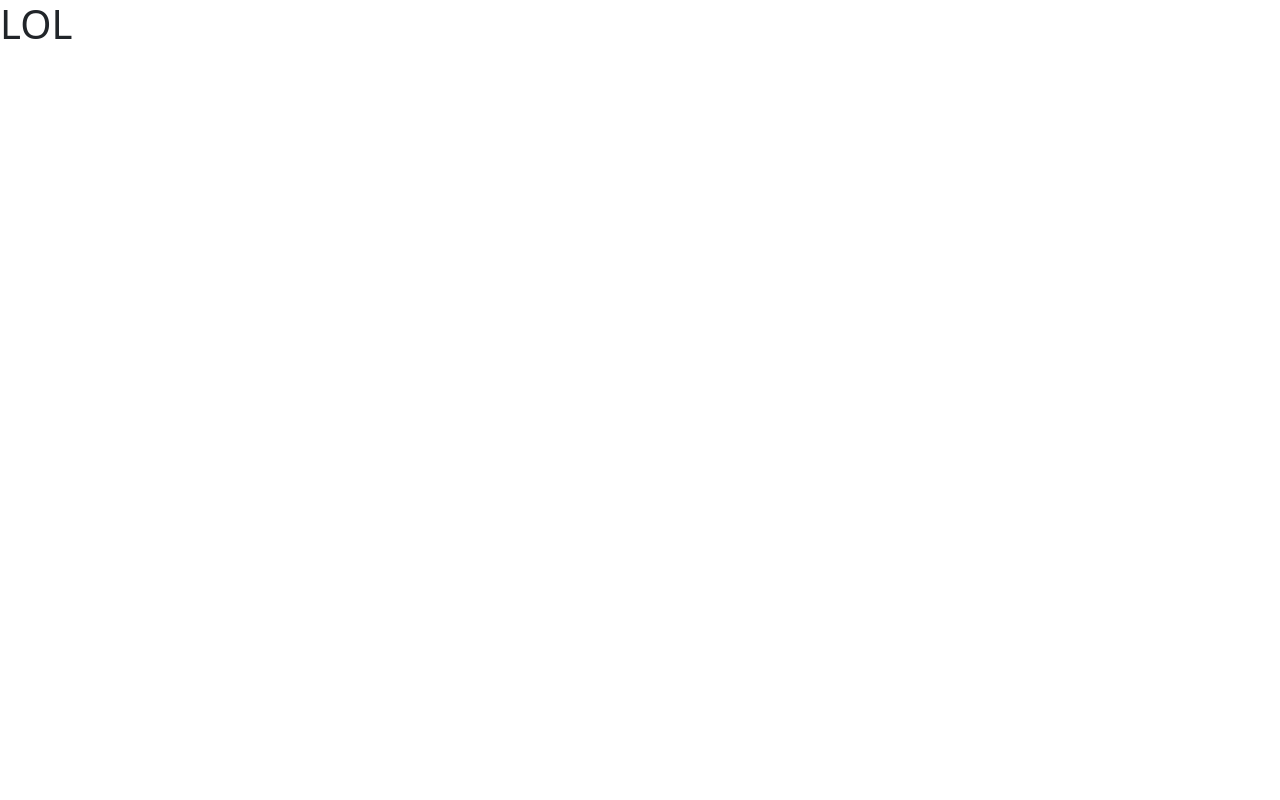
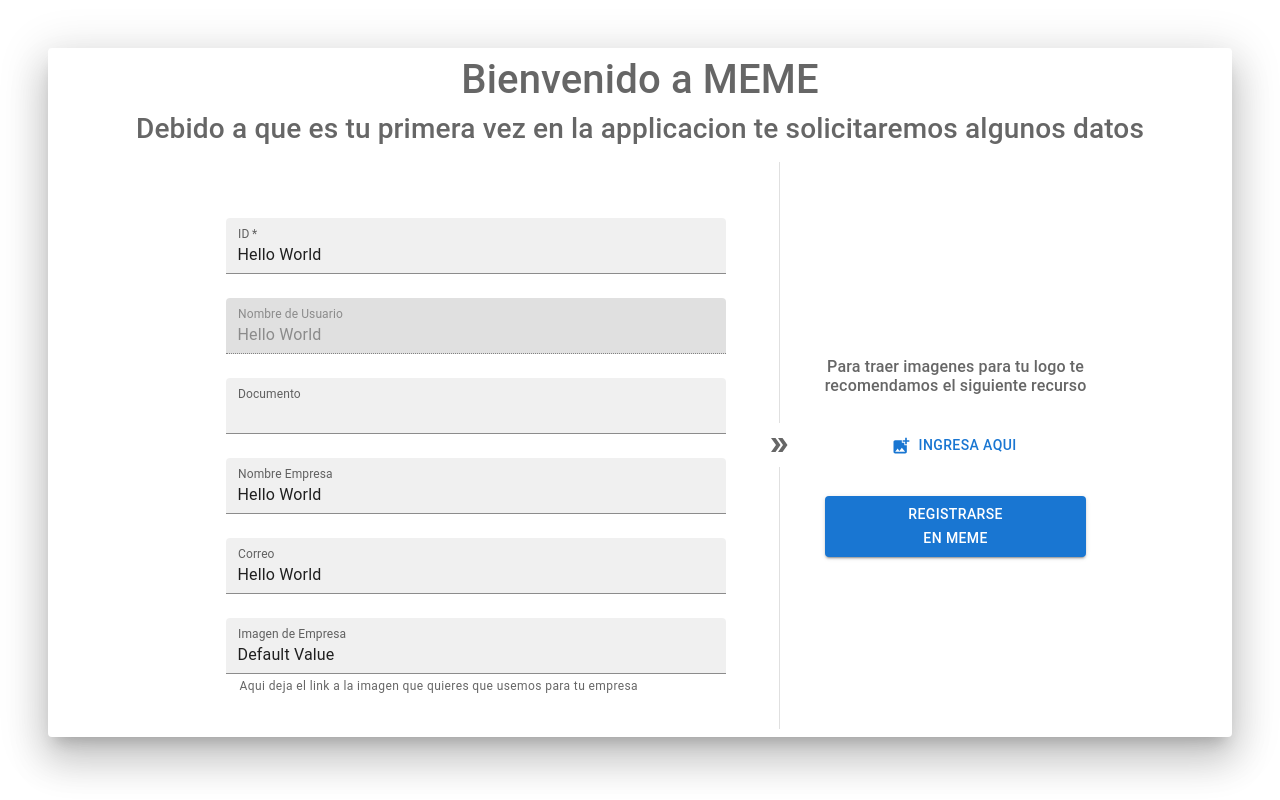
Before and after one commit to MEME-DEVELOP/FrontEnd, a React (Create React App) app in the folder meme-front/: page /Registering in a window 1280 px wide. Built offline with nearby package versions, Linux system fonts and the light colour scheme.

Commit message:
Creando Registering Site y modificando cosas del home

```diff
--- a/meme-front/src/views/Home.jsx
+++ b/meme-front/src/views/Home.jsx
@@ -9,7 +9,8 @@ import Grid from '@mui/material/Grid';
 import UserSettings from "./UserSettings";
 import {Navigate} from 'react-router-dom';
 import Loading from "../components/Loading";
-import axios from 'axios';
+import {APIgetUserEmail} from "../API/UsuariosAPI";
+
 
 const Item = styled(Paper)(({ theme }) => ({
     backgroundColor: theme.palette.mode === 'dark' ? '#1A2027' : '#fff',
@@ -32,18 +33,14 @@ const Home = () => {
     }, []);
 
     const getUserData = () => {
-        axios.get('http://localhost:8000/UsuarioD/', {
-            params: {
-                correo: user.email
-            }
-        }).then(result=>{
-            if (result.data[0] === undefined) {
+        APIgetUserEmail(user.email).then(result =>{
+            if (result === 0) {
                 setIsInDB(false)
             } else{
                 setIsInDB(true)
             }
             setLoading(false)
-        }).catch(console.log);
+        })
     };
 
     if(isLoading){
@@ -51,7 +48,6 @@ const Home = () => {
     }
 
     if(!(isInDB)){
-        console.log("Entreee")
         return(
                 <div>
                     <Navigate to="/Registering" replace={true} />
--- a/meme-front/src/views/RegisteringSite.jsx
+++ b/meme-front/src/views/RegisteringSite.jsx
@@ -1,11 +1,112 @@
 import React from "react";
+import { styled } from '@mui/material/styles';
+import Paper from '@mui/material/Paper';
+import Stack from '@mui/material/Stack';
+import TextField from '@mui/material/TextField';
+import Divider from '@mui/material/Divider';
+import { Grid } from "@mui/material";
+import Button from '@mui/material/Button';
+import DoubleArrowIcon from '@mui/icons-material/DoubleArrow';
+import Link from '@mui/material/Link';
+import AddPhotoAlternateIcon from '@mui/icons-material/AddPhotoAlternate';
 
+const Item = styled(Paper)(({ theme }) => ({
+    backgroundColor: theme.palette.mode === 'dark' ? '#1A2027' : '#fff',
+    ...theme.typography.body2,
+    padding: theme.spacing(1),
+    textAlign: 'center',
+    color: theme.palette.text.secondary,
+    height: '100%',
+
+}));
 class RegisteringSite extends React.Component {
+
+
 
 
     render(){
         return(
-            <h1>LOL</h1>
+            <div class = "p-5">
+                <Item elevation = {24} sx = {{alignSelf:"center"}} >
+
+                    <h1>Bienvenido a MEME</h1>
+                    <h3>Debido a que es tu primera vez en la applicacion te solicitaremos algunos datos</h3>
+                    <Grid container spacing= {3} justifyContent="center" alignItems = "center"  sx = {{paddingTop:4}}>
+                        <Grid item>
+                        <Stack spacing= {3} justifyContent="center" alignItems = "center"  sx = {{p:4 }}>
+
+                            <TextField
+                            required
+                            id="outlined-required"
+                            label="ID"
+                            defaultValue="Hello World"
+                            variant="filled"
+                            sx = {{width: 500}}
+                            />
+                            <TextField
+                            disabled
+                            id="outlined-disabled"
+                            label="Nombre de Usuario"
+                            defaultValue="Hello World"
+                            variant="filled"
+                            sx = {{width: 500}}
+                            />
+
+                            <TextField
+                            id="outlined-number"
+                            label="Documento"
+                            type="number"
+                            InputLabelProps={{
+                                shrink: true,
+                            }}
+                            variant="filled"
+                            sx = {{width: 500}}
+                            />
+
+                            <TextField
+                            id="outlined-read-only-input"
+                            label="Nombre Empresa"
+                            defaultValue="Hello World"
+                            InputProps={{
+                                readOnly: true,
+                            }}
+                            variant="filled"
+                            sx = {{width: 500}}
+                            />
+
+                            <TextField
+                            id="outlined-read-only-input"
+                            label="Correo"
+                            defaultValue="Hello World"
+                            InputProps={{
+                                readOnly: true,
+                            }}
+                            variant="filled"
+                            sx = {{width: 500}}
+                            />
+
+                            <TextField
+                            id="filled-helperText"
+                            label="Imagen de Empresa"
+                            defaultValue="Default Value"
+                            helperText="Aqui deja el link a la imagen que quieres que usemos para tu empresa"
+                            variant="filled"
+                            sx = {{width: 500}}
+                            />
+
+                        </Stack>
+                    </Grid>
+                    <Divider orientation="vertical" flexItem > <DoubleArrowIcon /></Divider>
+                    <Grid item>
+                        <Stack spacing = {4}>
+                        <h6>Para traer imagenes para tu logo te <br></br>recomendamos el siguiente recurso</h6>
+                        <Button variant="text" startIcon = {<AddPhotoAlternateIcon/>}><Link href="https://picsum.photos" underline="none" target = "_blank ">Ingresa Aqui</Link></Button>
+                        <Button variant="contained">REGISTRARSE <br></br>EN MEME</Button>
+                        </Stack>
+                    </Grid>
+                    </Grid>
+                </Item>
+            </div>
         );
     }
 
```
